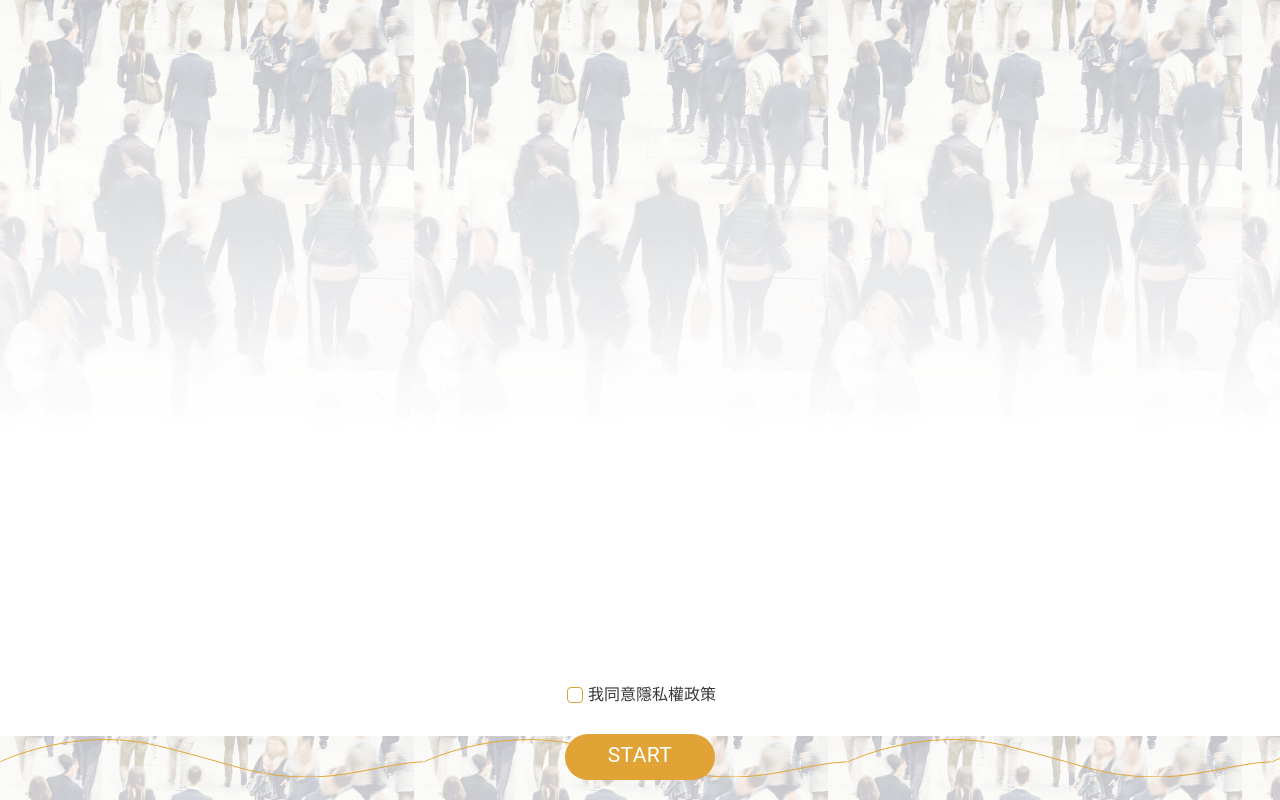
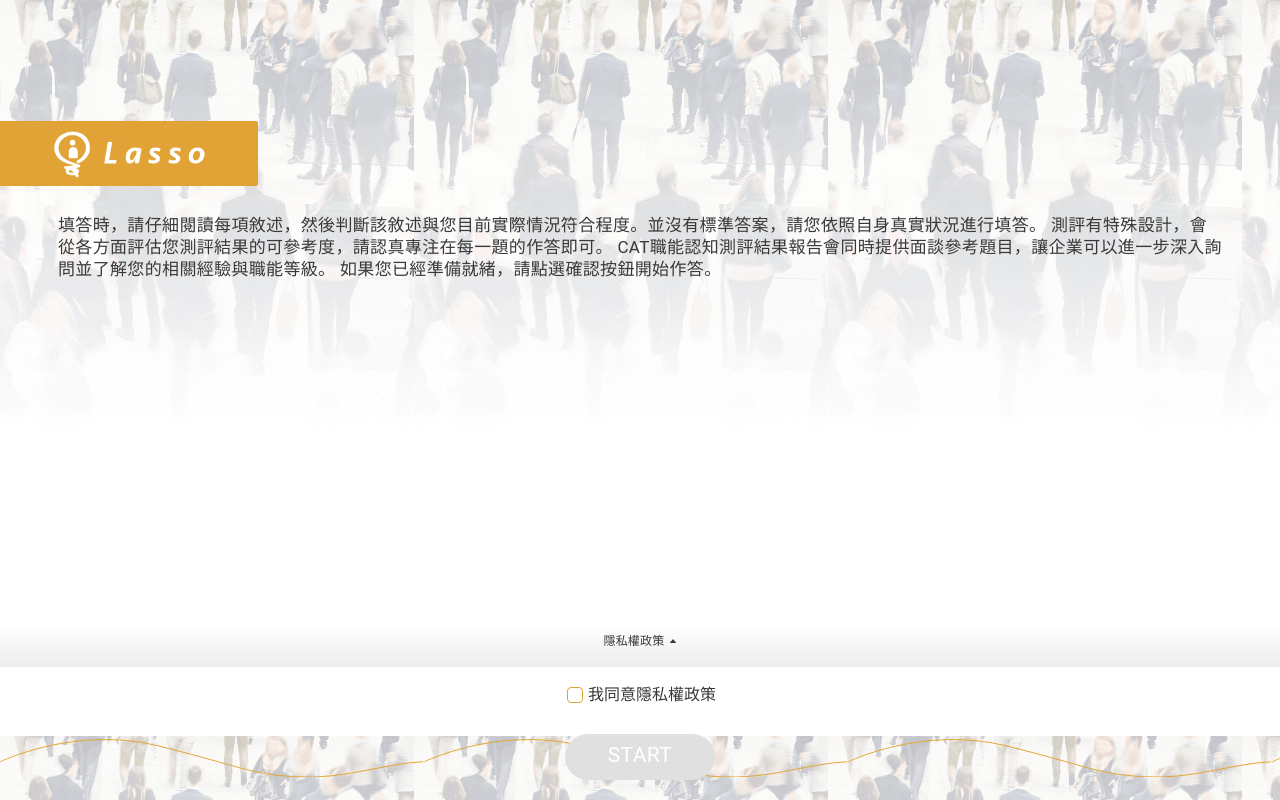
Before and after one commit to dingq84/cat-exam, a Vue app: page / in a window 1280 px wide. Built offline with nearby package versions, Linux system fonts and the light colour scheme.

Commit message:
Add landing page

```diff
--- a/src/styles/_variables.scss
+++ b/src/styles/_variables.scss
@@ -5,3 +5,6 @@ $gray: #a5a5a5;
 $light-gray: #b5b5b5;
 $white-gray: #e0e0e0;
 $white: #ffffff;
+
+$gray-1: #ededed;
+$gray-2: #5f5f5f;
--- a/src/styles/app.scss
+++ b/src/styles/app.scss
@@ -1,44 +1,5 @@
 
 @import "variables";
-
-.heading {
-  font-size: 24px;
-  font-weight: bold;
-  font-stretch: normal;
-  color: $gold;
-  line-height: 0.92;
-  letter-spacing: 0.48px;
-}
-
-.subhead {
-  font-size: 21px;
-  font-weight: normal;
-  font-stretch: normal;
-  font-style: normal;
-  line-height: 1.05;
-  letter-spacing: 0.42px;
-  color: $black;
-}
-
-.select-title {
-  font-size: 17px;
-  font-weight: 500;
-  font-stretch: normal;
-  font-style: normal;
-  line-height: 1.29;
-  letter-spacing: 0.34px;
-  color: $black;
-}
-
-.select-subhead {
-  font-size: 14px;
-  font-weight: normal;
-  font-stretch: normal;
-  font-style: normal;
-  line-height: 1.57;
-  letter-spacing: 0.28px;
-  color: $black;
-}
 
 .text-xs {
   font-size: 12px !important;
--- a/src/views/Landing.vue
+++ b/src/views/Landing.vue
@@ -2,12 +2,68 @@
   <div class="landing">
     <div class="landing-background"></div>
 
-    <div class="lading-header"></div>
-    <div class="landing-body"></div>
+    <div class="landing-wrapper">
+      <div class="landing-wrapper-header"></div>
+
+      <div class="landing-wrapper-body">
+        <div class="landing-wrapper-body-logo"></div>
+        <div class="landing-wrapper-body-content">
+          填答時，請仔細閱讀每項敘述，然後判斷該敘述與您目前實際情況符合程度。並沒有標準答案，請您依照自身真實狀況進行填答。
+          測評有特殊設計，會從各方面評估您測評結果的可參考度，請認真專注在每一題的作答即可。
+          CAT職能認知測評結果報告會同時提供面談參考題目，讓企業可以進一步深入詢問並了解您的相關經驗與職能等級。
+          如果您已經準備就緒，請點選確認按鈕開始作答。
+        </div>
+        <div class="landing-wrapper-body-policy">
+          <div
+            v-b-toggle.privacy
+            class="d-inline-flex align-items-center justify-content-center"
+          >
+            <small>隱私權政策</small>
+            <b-icon-caret-up-fill font-scale="0.5" class="ml-1" />
+          </div>
+        </div>
+        <b-collapse id="privacy" appear>
+          <div class="landing-wrapper-body-privacy">
+            <div class="d-flex align-items-center justify-content-center">
+              <span
+                v-b-toggle.privacy
+                class="landing-wrapper-body-privacy-title"
+              >
+                隱私權政策
+              </span>
+
+              <b-icon-caret-down-fill font-scale="0.5" />
+            </div>
+            <div class="landing-wrapper-body-privacy-wrapper">
+              <div class="landing-wrapper-body-privacy-wrapper-prefix">
+                歡迎您光臨CAT職能認知測評平台(以下稱「本平台」)，本平台是由鼎恒數位科技股份有限公司
+                (以下稱「本公司」)所提供，本平台謹依個人資料保護法（以下簡稱個資法）與本《隱私權政策》搜集、處理及利用您的個人資料，並承諾尊重以及保護您個人於本平台的隱私權。特此說明本平台的隱私權政策，以保障您的權益。請您細讀以下有關本政策的內容：
+              </div>
+              <div class="landing-wrapper-body-privacy-wrapper-subtitle">
+                適用範圍
+              </div>
+              <ol class="landing-wrapper-body-privacy-wrapper-list">
+                <li>
+                  您使用本平台時，所涉及的個人資料蒐集、處理與相關利用行為，均受到本隱私權政策之保護。基於對個人權益的維護及尊重，本平台對於個人資料之蒐集、處理及利用，將以誠實及信用方法為之，除有法律特別規定外，不會逾越特定目的之必要範圍，並與蒐集之目的具有正當合理之關聯。
+                </li>
+                <li>
+                  您使用本平台時，所涉及的個人資料蒐集、處理與相關利用行為，均受到本隱私權政策之保護。基於對個人權益的維護及尊重，本平台對於個人資料之蒐集、處理及利用，將以誠實及信用方法為之，除有法律特別規定外，不會逾越特定目的之必要範圍，並與蒐集之目的具有正當合理之關聯。
+                </li>
+              </ol>
+            </div>
+          </div>
+        </b-collapse>
+      </div>
+    </div>
+
     <div class="landing-footer">
       <div class="landing-footer-line"></div>
-      <CommonCheckbox label="我同意隱私權政策" />
-      <BasicButton label="START" />
+      <CommonCheckbox
+        label="我同意隱私權政策"
+        :checked="agree"
+        @input="(value) => (agree = value)"
+      />
+      <BasicButton label="START" :disabled="agree === false" />
     </div>
   </div>
 </template>
@@ -22,6 +78,11 @@ export default {
     BasicButton,
     CommonCheckbox,
   },
+  data() {
+    return {
+      agree: false,
+    };
+  },
 };
 </script>
 <style lang="scss" scoped>
@@ -34,7 +95,6 @@ export default {
 
   &-background {
     position: absolute;
-    z-index: 1;
     top: 0;
     left: 0;
     right: 0;
@@ -42,14 +102,142 @@ export default {
     background-image: url("../assets/backgrounds/people.png");
   }
 
+  &-wrapper {
+    flex-grow: 1;
+    position: relative;
+    display: flex;
+    flex-direction: column;
+    z-index: 1;
+
     &-header {
       flex-shrink: 0;
       height: 91.2px;
     }
 
     &-body {
+      overflow-y: auto;
       flex-grow: 1;
+      display: flex;
+      flex-direction: column;
+
+      &-logo {
+        margin: 29.8px 0 29px;
+        width: 258px;
+        height: 65px;
+        border-top-right-radius: 2px;
+        border-bottom-right-radius: 2px;
+        background: url("../assets/logo-white.png"),
+          linear-gradient($gold, $gold);
+        background-position: center center, left center;
+        background-repeat: no-repeat, repeat;
+      }
+
+      &-content {
+        margin: 0 56px 0 58px;
+        font-size: 17px;
+        font-weight: normal;
+        font-stretch: normal;
+        font-style: normal;
+        line-height: 1.29;
+        letter-spacing: 0.34px;
+        color: $black;
+        flex-grow: 1;
+      }
+
+      &-policy {
+        display: flex;
+        justify-content: center;
+        align-items: center;
+        background-image: linear-gradient(to bottom, $white 17%, $gray-1);
+        height: 53px;
+        flex-shrink: 0;
+
+        & small {
+          font-size: 12px;
+          font-weight: normal;
+          font-stretch: normal;
+          font-style: normal;
+          letter-spacing: 0.24px;
+        }
+      }
+
+      /deep/ .collapse {
+        position: absolute;
+        width: 100%;
+        height: 100%;
+        bottom: 0;
+        left: 0;
+      }
+
+      &-privacy {
+        background-image: linear-gradient(to bottom, $white 17%, $gray-1);
+        height: 100%;
+        padding: 0 14px 12px;
+        display: flex;
+        flex-direction: column;
+
+        &-title {
+          flex-shrink: 0;
+          display: block;
+          height: 44px;
+          line-height: 44px;
+          font-size: 12px;
+          font-weight: normal;
+          font-stretch: normal;
+          font-style: normal;
+          letter-spacing: 0.24px;
+          text-align: center;
+          color: $black;
+          margin-right: 4px;
+        }
+
+        &-wrapper {
+          flex-grow: 1;
+          background-color: $gray-2;
+          padding: 12px 20px;
           overflow-y: auto;
+
+          &-prefix {
+            overflow-y: auto;
+            font-size: 17px;
+            font-weight: 500;
+            font-stretch: normal;
+            font-style: normal;
+            line-height: 1.65;
+            letter-spacing: 0.34px;
+            color: $white;
+          }
+
+          &-subtitle {
+            display: inline-block;
+            margin: 14px 0 12px;
+            color: $gold;
+            font-weight: 500;
+            font-stretch: normal;
+            font-style: normal;
+            line-height: 1.65;
+            letter-spacing: 0.34px;
+            font-size: 17px;
+          }
+
+          &-list {
+            font-size: 14px;
+            font-weight: normal;
+            font-stretch: normal;
+            font-style: normal;
+            line-height: 1.71;
+            letter-spacing: 0.28px;
+            color: $white;
+            padding-left: 16px;
+            margin-bottom: 0px;
+
+            & > li + li {
+              margin-top: 8px;
+            }
+          }
+        }
+      }
+    }
   }
 
   &-footer {
```
Lines whose indentation alone changed are shown as unchanged.
